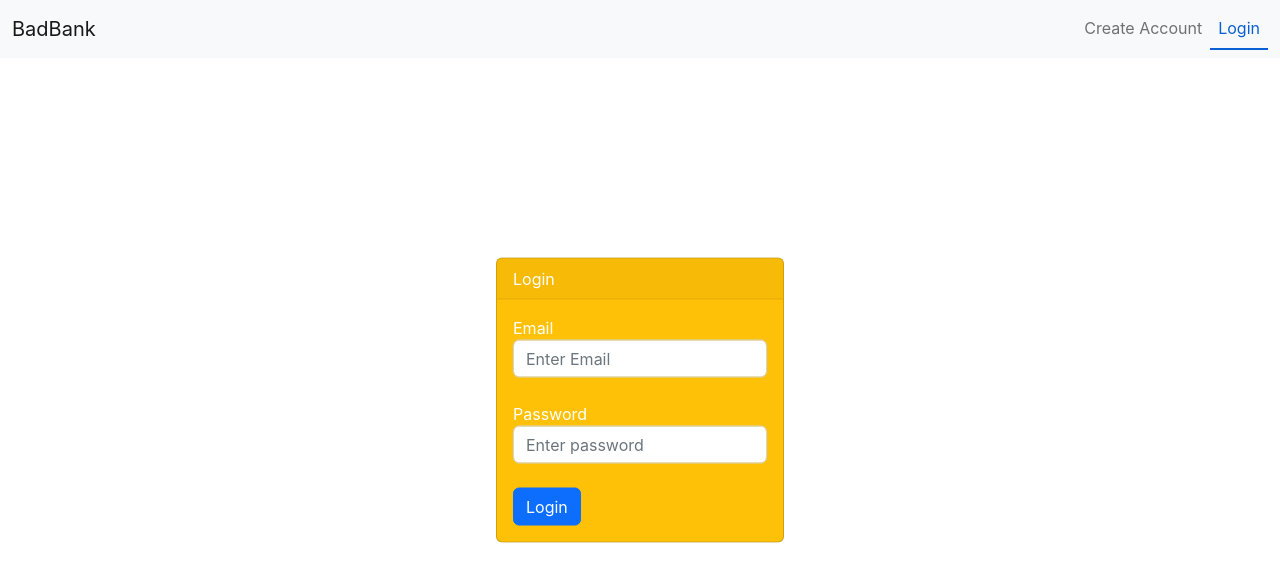
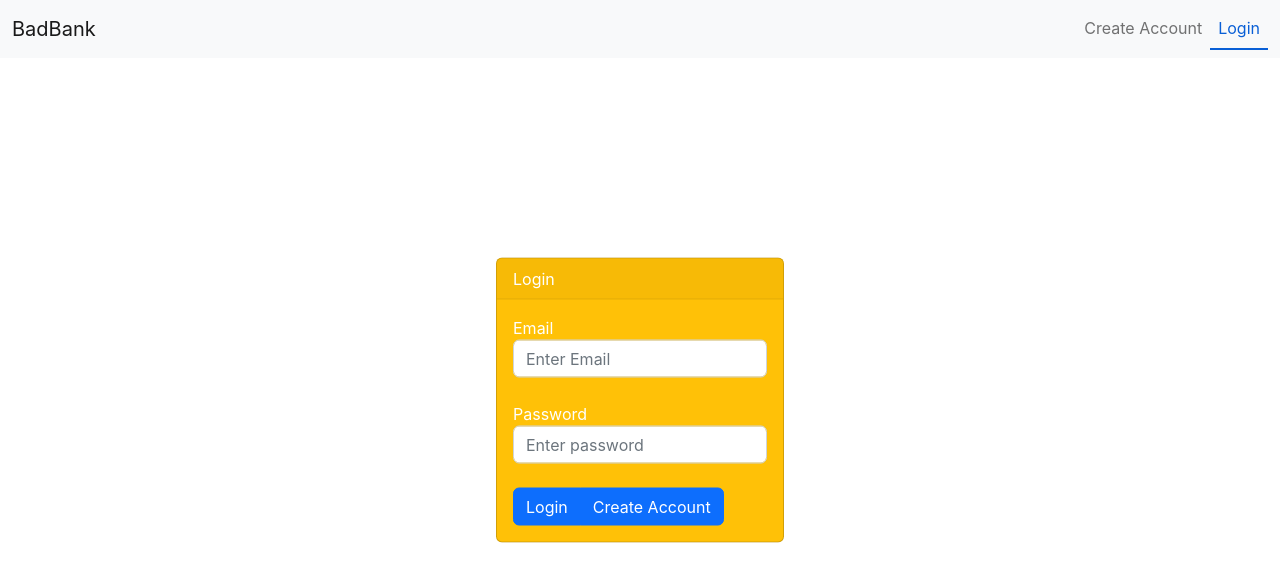
Before and after one commit to leonsuaren/BadBank, a React (Create React App) app: page /login in a window 1280 px wide. Shown: the top 582 px of the page. Built offline with nearby package versions, Linux system fonts and the light colour scheme.

Commit message:
finish with refactoring

```diff
--- a/src/components/nav-bar/NavBar.jsx
+++ b/src/components/nav-bar/NavBar.jsx
@@ -32,7 +32,7 @@ export const Navbar = () => {
             {
               userLogin &&
               <li className="nav-item">
-                <Link className={params.pathname === '/deposit' ? "nav-link link-animation active" : "nav-link link-animation" } to="/deposit">Deposit</Link>
+                <Link className={params.pathname === '/deposit' ? "nav-link link-animation active" : "nav-link link-animation" } to="deposit">Deposit</Link>
               </li>
             }
             {
--- a/src/context/user-context/UserContext.js
+++ b/src/context/user-context/UserContext.js
@@ -7,7 +7,6 @@ export const UserContextProvider = ({ children }) => {
   const [user, setUser] = useState({});
   const [userLogin, setUserLogin] = useState(false);
 
-
   return (
     <UserContext.Provider value={{ userBalance, user, userLogin, setUserBalance, setUser, setUserLogin }}>
       { children }
--- a/src/views/create-account/CreateAccount.jsx
+++ b/src/views/create-account/CreateAccount.jsx
@@ -15,7 +15,6 @@ export const CreateAccount = () => {
   const [validateForm, setValidateForm] = useState(false);
   const [disabledButton, setDisabledButton] = useState(true)
   const userContext = useContext(UserContext);
-  console.log(userContext);
 
   useEffect(() => {
     if (name.length > 0 && email.length > 0 && password.length >= 8) {
@@ -39,7 +38,8 @@ export const CreateAccount = () => {
     userContext.setUser({
       name: name,
       email: email,
-      password: password
+      password: password,
+      balance: 100
     });
     setShow(false);
   }
--- a/src/views/deposit/Deposit.jsx
+++ b/src/views/deposit/Deposit.jsx
@@ -5,10 +5,11 @@ import { Card } from '../../components/card';
 
 export const Deposit = () => {
   const [show, setShow] = useState(true);
-  const [deposit, setDeposit] = useState(0);
+  const [deposit, setDeposit] = useState();
   const [status, setStatus] = useState('');
   const userContext = useContext(UserContext);
-  const userBalance = userContext.users[0].balance;
+  const userBalance = userContext.user.balance;
+  console.log(userContext.user);
 
   function handleDeposit() {
     if (deposit <= 0) {
--- a/src/views/login/Login.jsx
+++ b/src/views/login/Login.jsx
@@ -1,5 +1,5 @@
 import React, { useState, useContext } from 'react';
-import { useNavigate } from 'react-router-dom';
+import { useNavigate, Link } from 'react-router-dom';
 
 import { UserContext } from '../../context/user-context';
 import { Card } from '../../components/card';
@@ -62,10 +62,13 @@ export const Login = () => {
             Email<br />
             <input type="input" className="form-control" id="email" placeholder="Enter Email" value={email} onChange={e => setEmail(e.currentTarget.value)}
             /><br />
-          Password<br />
+            Password<br />
             <input type="password" className="form-control" id="password" placeholder="Enter password" value={password} onChange={e => setPassword(e.currentTarget.value)}
             /><br />
-            <button type="submit" className="btn btn-primary" onClick={handleLogin}>Login</button>
+            <div className='btn-group'>
+              <button type="submit" className="btn btn-primary" onClick={handleLogin}>Login</button>
+              <Link className="btn btn-primary" to='/create-account'>Create Account</Link>
+            </div>
           </div>
         ) : (
             <div>
@@ -84,7 +87,7 @@ export const Login = () => {
       />
       {
         invalidCredentials ?
-          <div class="alert alert-warning" role="alert">
+          <div className="alert alert-warning" role="alert">
             Invalid Credentials, Please try again!
           </div>
           : ''
--- a/src/views/login/styles.css
+++ b/src/views/login/styles.css
@@ -0,0 +1,4 @@
+.btn-group {
+  display: flex;
+  justify-content: center;
+}
--- a/src/views/withdraw/Withdraw.jsx
+++ b/src/views/withdraw/Withdraw.jsx
@@ -8,7 +8,7 @@ export const Withdraw = () => {
   const [withdraw, setWithdraw] = useState(0);
   const [status, setStatus] = useState('');
   const userContext = useContext(UserContext);
-  const userBalance = userContext.users[0].balance;
+  const userBalance = userContext.user.balance;
 
   function handleWithdraw() {
     if (withdraw > userBalance) {
```
